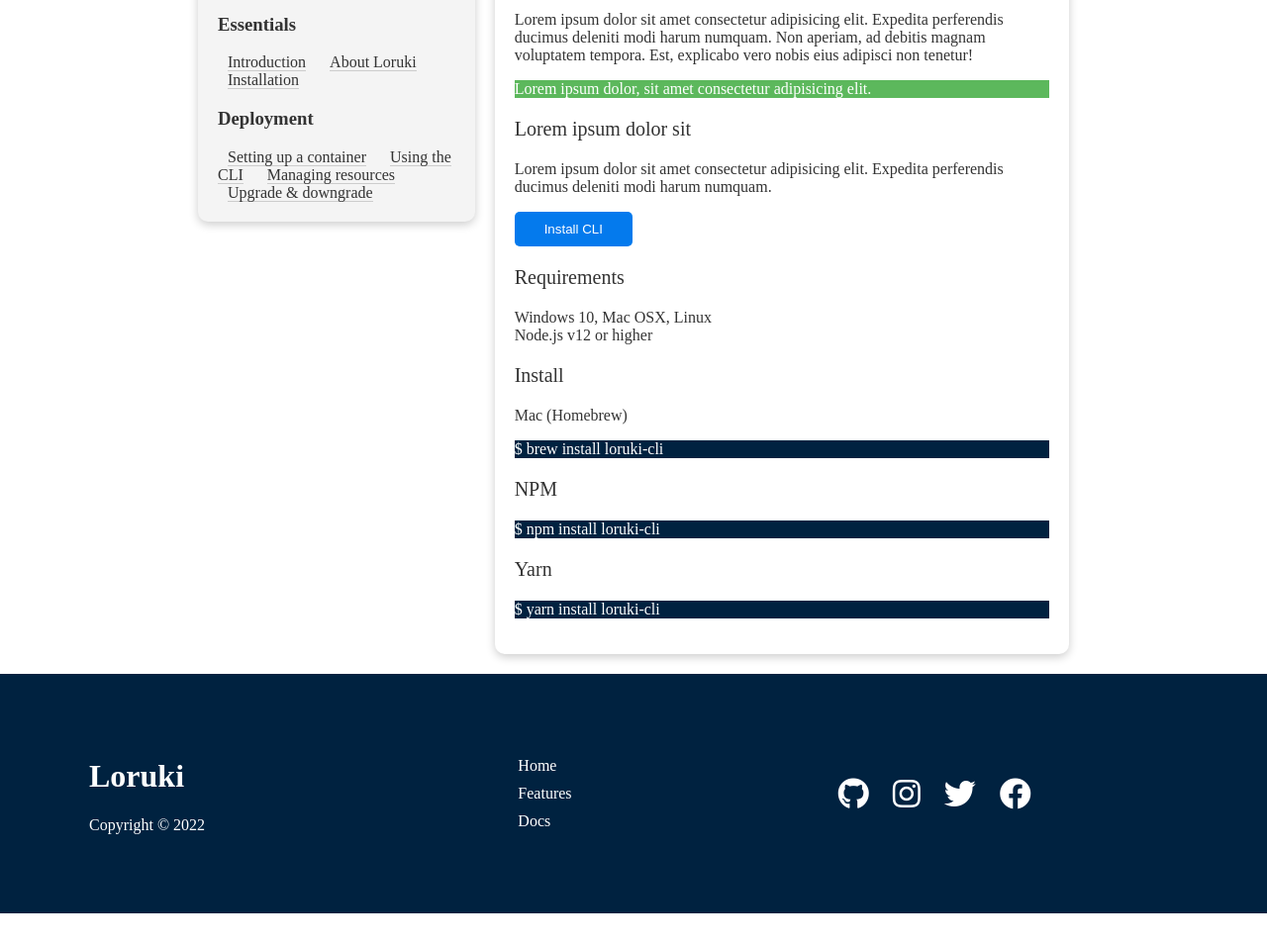
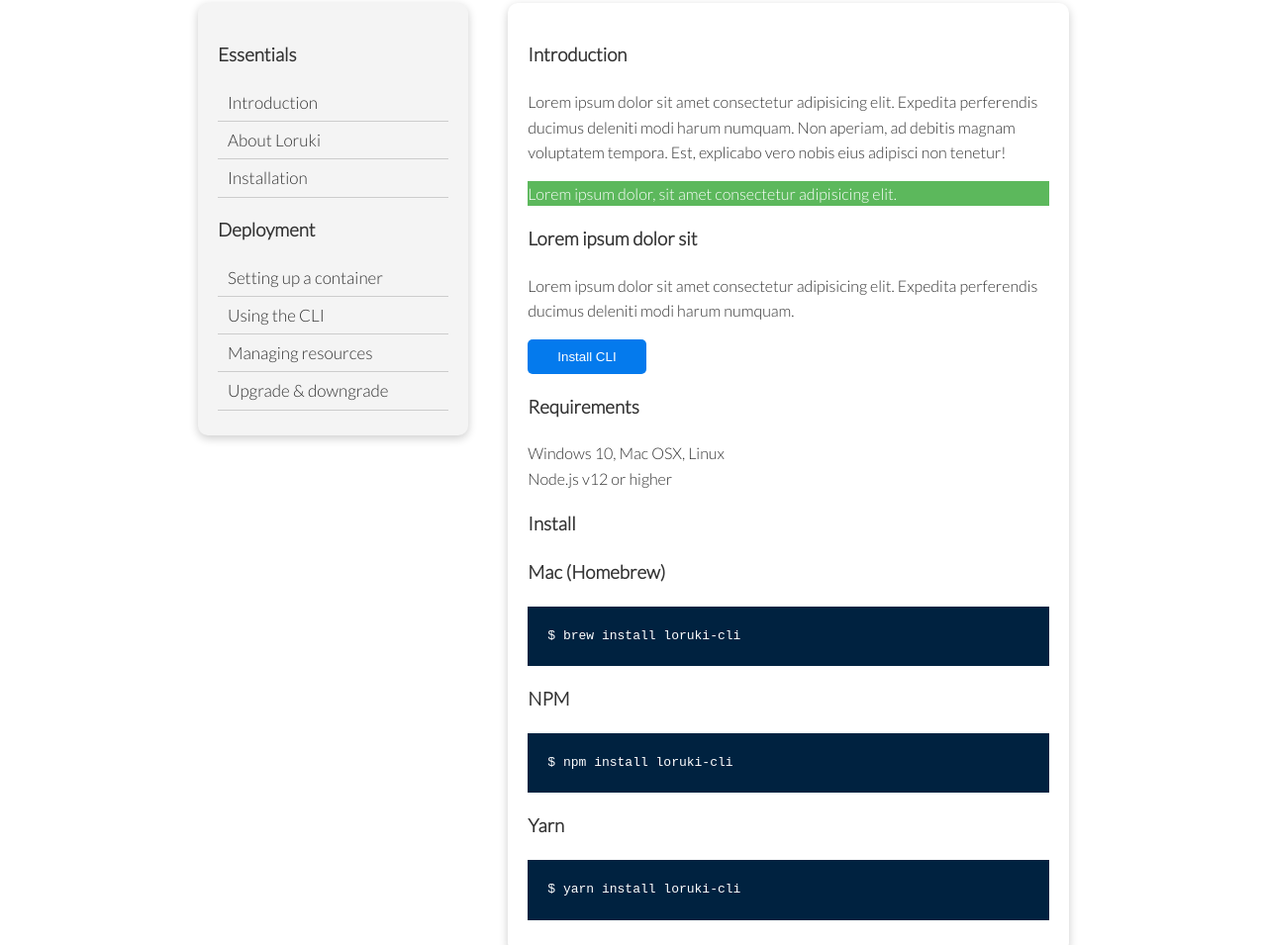
Before and after one commit to HYF-Class19/agile-development-loruki-group-4, a plain HTML site: page pages/docs.html in a window 1280 px wide. Shown: the part 295-1250 px from the top of the page at 99% size. Before the commit the page ends 1218 px from the top, so only its background shows below. Drawn offline with Linux system fonts and the light colour scheme.

Commit message:
add font to every h3 items

```diff
--- a/pages/docs.html
+++ b/pages/docs.html
@@ -41,34 +41,40 @@
         <div class="essentials card bg-light " >
           <h3>Essentials
           </h3>
-            <a href="#pageName"> Introduction</a>
-            <a href="#pageName">About Loruki</a>
-            <a href="#pageName">Installation</a>
-
+            <li><a href="#pageName"> Introduction</a></li>
+            <li><a href="#pageName">About Loruki</a></li>
+            <li><a href="#pageName">Installation</a></li>
           <h3>Deployment</h3>
-            <a href="#pageName">Setting up a container</a>
-            <a href="#pageName">Using the CLI</a>
-            <a href="#pageName">Managing resources</a>
-            <a href="#pageName">Upgrade & downgrade</a>
-        </div>
+            <li><a href="#pageName">Setting up a container</a></li>
+            <li><a href="#pageName">Using the CLI</a></li>
+            <li><a href="#pageName">Managing resources</a></li>
+            <li><a href="#pageName">Upgrade & downgrade</a></li>
+          </div>
         <!-- info section-->
         <div>
           <div class="info card ">
+            <h3>Introduction</h3>
           <p class="sm">Lorem ipsum dolor sit amet consectetur adipisicing elit. Expedita perferendis ducimus deleniti modi harum numquam. Non aperiam, ad debitis magnam voluptatem tempora. Est, explicabo vero nobis eius adipisci non tenetur!</p>
           <p class="alert-success">Lorem ipsum dolor, sit amet consectetur adipisicing elit.</p>
-          <p class="lead">Lorem ipsum dolor sit</p>
+          <h3>Lorem ipsum dolor sit</h3>
           <p>Lorem ipsum dolor sit amet consectetur adipisicing elit. Expedita perferendis ducimus deleniti modi harum numquam.</p>
           <button class="btn">Install CLI</button>
-          <p class="lead">Requirements</p>
+          <h3>Requirements</h3>
           <p>Windows 10, Mac OSX, Linux <br>
             Node.js v12 or higher</p>
-            <p class="lead">Install</p>
-            <p class="sm">Mac (Homebrew)</p>
-            <p class="bg-dark">$ brew install loruki-cli</p>
-            <p class="lead">NPM</p>
-            <p class="bg-dark">$ npm install loruki-cli</p>
-            <p class="lead">Yarn</p>
-            <p class="bg-dark">$ yarn install loruki-cli</p>
+            <h3>Install</h3>
+            <h3>Mac (Homebrew)</h3>
+            <pre>
+              <code>$ brew install loruki-cli</code>
+            </pre>
+            <h3>NPM</h3>
+            <pre>
+              <code>$ npm install loruki-cli</code>
+            </pre>
+            <h3>Yarn</h3>
+            <pre>
+              <code>$ yarn install loruki-cli</code>
+            </pre>
         </div>
         </div>
       </div>
@@ -82,8 +88,8 @@
         </div>
         <nav>
           <ul>
-            <li><a href="index.html">Home</a></li>
-            <li><a href="./pages/features.html">Features</a></li>
+            <li><a href="../index.html">Home</a></li>
+            <li><a href="features.html">Features</a></li>
             <li><a href="#pageName">Docs</a></li>
           </ul>
         </nav>
--- a/styles/docs.css
+++ b/styles/docs.css
@@ -16,15 +16,21 @@
 
 body{
     margin: 0;
+    font-family: 'Lato', sans-serif;
+    color: #333;
+    line-height: 1.6;
 }
 /*global styles*/
-li,a{
+a{
     list-style-type: none;
     text-decoration: none;
     color: inherit;
     margin: 10px;
 }
-
+li{
+    display: list-item;
+    text-align: -webkit-match-parent;
+}
 /* containts the nav links and tha logo*/
 .containerOne{
     background-color: var(--primary-color);
@@ -39,6 +45,10 @@
     justify-content: space-between;
     align-items: baseline;
 }
+.navclass p{
+    font-size: 36px;
+    margin: 10px 0;
+}
 .pageNameInfoContainer{
     display: flex;
     flex-direction: row;
@@ -47,20 +57,38 @@
 
 /* section 2*/
 .infoContainerTwo{
-    display: flex;
-    flex-direction: row;
-    justify-content: space-between;
+    display: grid;
+    grid-template-columns: 1fr 2fr;
+    gap: 20px;
     padding: var(--padding-main);
     margin:var(--cards-margin);
 }
 .essentials{
-    display: flexbox;
     height: fit-content;
 }
-.infoContainerTwo a{
+.infoContainerTwo li{
+    font-size: 17px;
+    padding-bottom:5px;
+    margin:0 0 5px 0;
     border-bottom:#ccc 1px solid;
+    list-style-type: none;
 
 }
+ul{
+    margin: 0;
+    margin-block-start: 0;
+    padding-inline-start: 0;
+    list-style-type: none;
+}
+pre,code{
+    background-color: var(--dark-color);
+    color: #fff;
+    padding: 10px;
+}
+pre{
+    display: flex;
+}
+
 /* Footer */
 .footer{
     color: var(--dark-color);
```
